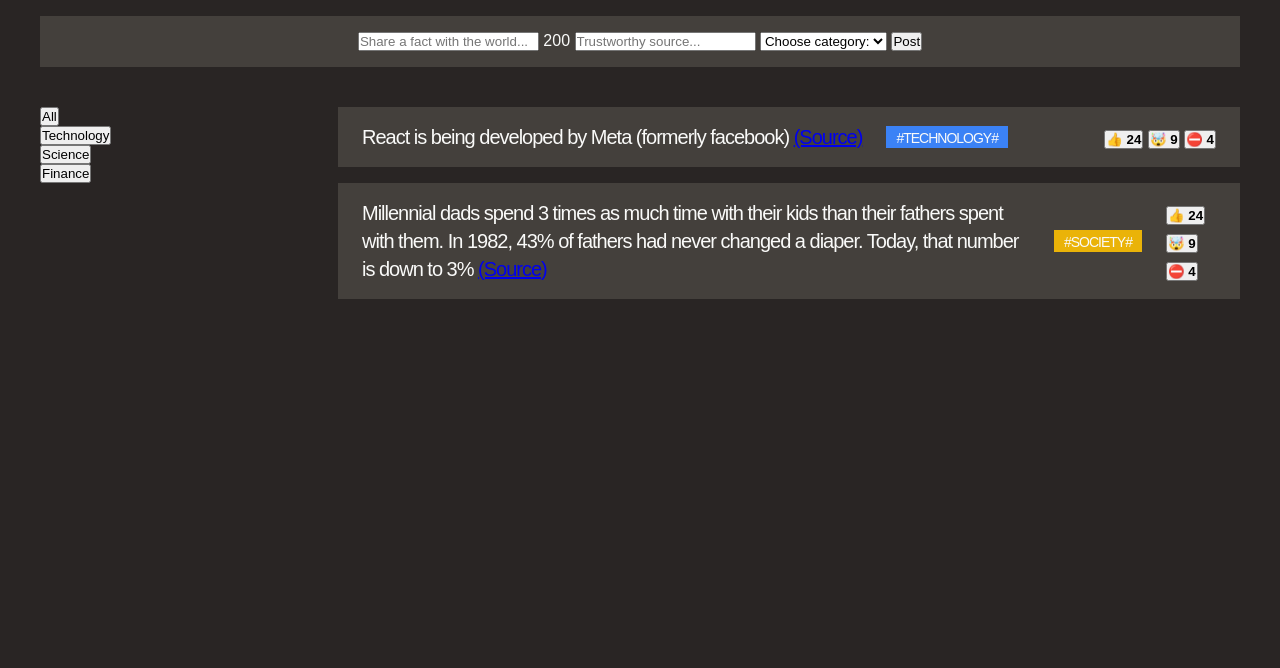
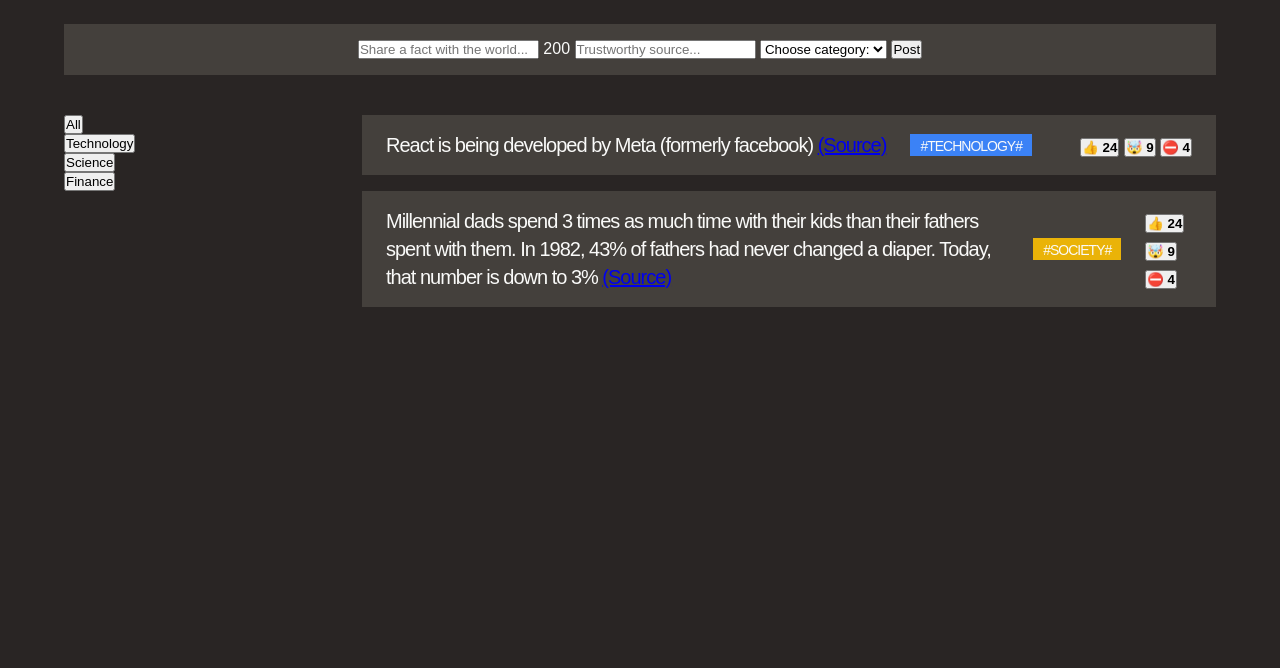
Before and after one commit to bethanychn3/today_i_learned, a plain HTML site: page index.html in a window 1280 px wide. Shown: the part 132-800 px from the top of the page. Drawn offline with Linux system fonts and the light colour scheme; a web font is replaced by a local one.

```diff
--- a/index.html
+++ b/index.html
@@ -21,9 +21,15 @@
     <title>Today I Learned!</title>
   </head>
   <body>
+    <div class="container">
       <header class="header">
         <div class="logo">
-        <img src="logo.png" height="68" width="68" alt="Today I Learned Logo" />
+          <img
+            src="logo.png"
+            height="68"
+            width="68"
+            alt="Today I Learned Logo"
+          />
           <h1>Today I Learned</h1>
         </div>
         <button>Share a Fact</button>
@@ -65,7 +71,9 @@
             <li class="fact">
               <p>
                 React is being developed by Meta (formerly facebook)
-              <a href="https://opensource.fb.com/" target="_blank">(Source)</a>
+                <a href="https://opensource.fb.com/" target="_blank"
+                  >(Source)</a
+                >
               </p>
               <span class="tag" style="background-color: #3b82f6"
                 >#technology#</span
@@ -87,7 +95,9 @@
                   >(Source)</a
                 >
               </p>
-            <span class="tag" style="background-color: #eab308">#society#</span>
+              <span class="tag" style="background-color: #eab308"
+                >#society#</span
+              >
               <div class="vote-buttons">
                 <button>👍 <strong>24</strong></button>
                 <button>🤯 <strong>9</strong></button>
@@ -97,5 +107,6 @@
           </ul>
         </section>
       </main>
+    </div>
   </body>
 </html>
--- a/style.css
+++ b/style.css
@@ -8,10 +8,15 @@
   background-color: #292524;
   color: #fafaf9;
   font-family: "Sono", sans-serif;
-  padding: 40px;
+  padding: 48px 64px;
 }
 
 /* MAIN LAYOUT */
+.container {
+  max-width: 1500px;
+  margin: 0 auto;
+}
+
 .header {
   margin-bottom: 40px;
   display: flex;
@@ -38,6 +43,11 @@
   display: flex;
   align-items: center;
   gap: 16px;
+}
+
+.logo img {
+  width: 68px;
+  height: 68px;
 }
 
 h1 {
```
Lines whose indentation alone changed are shown as unchanged.
